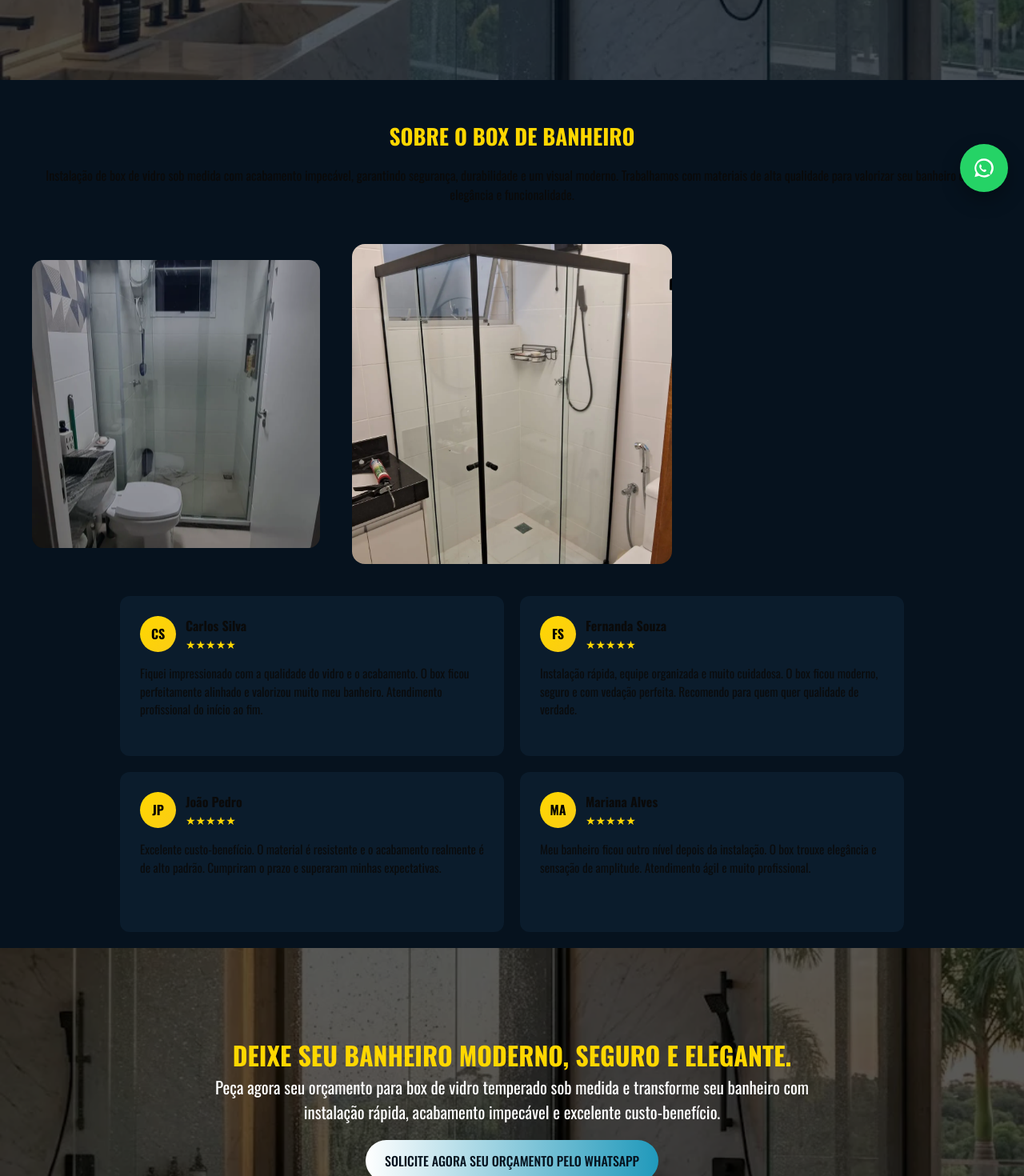
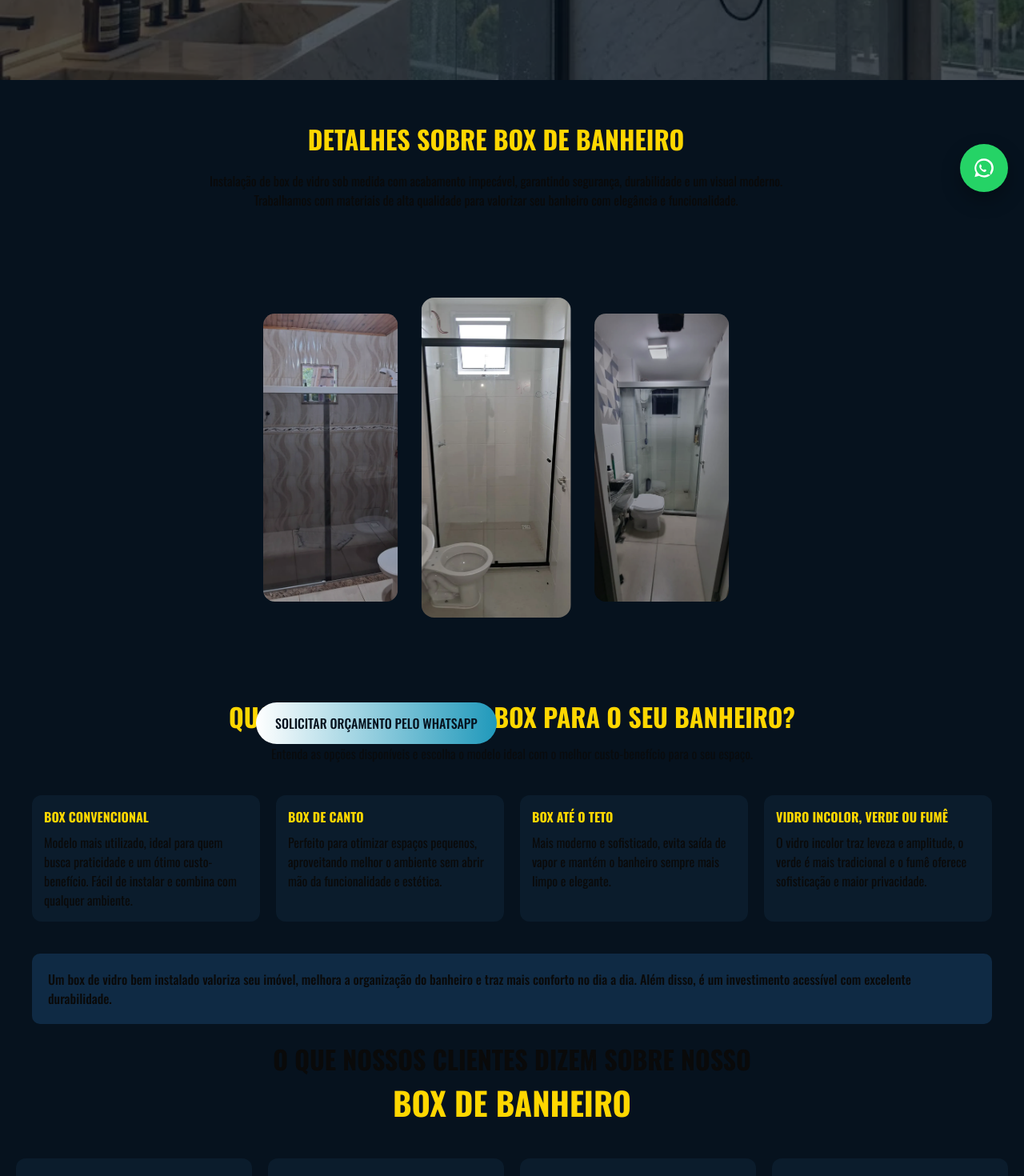
Before and after one commit to ClintindosSites/vidracaria-vidrosa, a Next.js app: page /servicos/box-de-banheiro in a window 1280 px wide. Shown: the part 540-2010 px from the top of the page at 80% size. Built offline with nearby package versions, Linux system fonts and the light colour scheme.

Commit message:
adcionando sessão de custo e beneficios

```diff
--- a/app/globals.css
+++ b/app/globals.css
@@ -200,7 +200,9 @@ header .contato-btn:hover {
 
   background: linear-gradient(to right, #fff, rgb(32, 153, 187));
 }
-
+.cta-button.cta-auto {
+  margin: 20px auto;
+}
 .cta-button {
   padding: 14px 24px;
   border-radius: 30px;
@@ -670,6 +672,9 @@ header .contato-btn:hover {
   width: 100%;
 }
 
+.gallery-wrapper .cta-button {
+  margin: 20px auto;
+}
 .slide {
   position: relative;
   width: 100%;
@@ -677,7 +682,7 @@ header .contato-btn:hover {
   border-radius: 16px;
   overflow: hidden;
   transition: 0.4s;
-  transform: scale(0.85);
+  transform: scale(0.8);
   opacity: 0.6;
 }
 
@@ -751,29 +756,38 @@ header .contato-btn:hover {
 }
 .details-text h2 {
   color: gold;
-  font-size: 1.7rem;
+  font-size: 2rem;
   font-weight: 700;
   text-transform: uppercase;
 }
 .reviews {
-  display: flex;
-  flex-wrap: wrap;
+  display: grid;
   gap: 20px;
-  justify-content: center;
   margin-top: 40px;
+
+  grid-template-columns: repeat(auto-fit, minmax(280px, 1fr));
+}
+.review-title {
+  font-weight: 700;
+  text-transform: uppercase;
+  font-size: 2rem;
+  text-align: center;
+}
+.review-title span {
+  color: gold;
+  font-size: 2.5rem;
 }
 
 .review {
   background: #0b1c2c;
   padding: 25px;
   border-radius: 12px;
-  width: 480px;
   min-height: 200px;
   transition: 0.3s ease;
 }
-
 .review:hover {
   transform: translateY(-5px);
+  box-shadow: 0 10px 30px rgba(0, 0, 0, 0.3);
 }
 
 .review-header {
@@ -805,6 +819,89 @@ header .contato-btn:hover {
   opacity: 0.9;
   line-height: 1.5;
 }
+.benefits-title h2 {
+  font-size: 2rem;
+  color: gold;
+  text-transform: uppercase;
+  font-weight: 700;
+}
+.benefits-title {
+  text-align: center;
+}
+.service-benefits {
+  padding: 0;
+  background: transparent;
+  text-align: left;
+}
+
+.service-benefits .subtitle {
+  margin: 10px auto 40px;
+  opacity: 0.8;
+}
+
+.benefits-grid {
+  display: grid;
+  gap: 20px;
+  grid-template-columns: repeat(auto-fit, minmax(280px, 1fr));
+  justify-content: center;
+}
+
+.benefit-card {
+  background: #0b1c2c;
+  padding: 15px;
+  border-radius: 12px;
+  text-align: left;
+  transition: 0.3s;
+  display: flex;
+  flex-direction: column;
+  gap: 0.5rem;
+}
+
+.benefit-card:hover {
+  transform: translateY(-5px);
+}
+.benefit-card h3 {
+  color: gold;
+  font-weight: 700;
+  font-size: 1rem;
+  text-transform: uppercase;
+}
+.benefits-highlight {
+  margin-top: 40px;
+  background: #0f2a44;
+  padding: 20px;
+  border-radius: 10px;
+  font-weight: 500;
+}
+.details-grid {
+  display: flex;
+  flex-direction: column;
+  gap: 60px;
+  align-items: center;
+  max-width: 1200px;
+}
+
+@media (min-width: 1024px) {
+}
+.details-text {
+  max-width: 768px;
+}
+
+.details-gallery {
+  max-width: 600px;
+  width: 100%;
+  height: 520px; /* 👈 ESSENCIAL */
+  position: relative;
+}
+.gallery-wrapper {
+  width: 100%;
+  height: 100%;
+}
+
+.swiper {
+  height: 100%;
+}
+
 /* RESPONSIVO */
 @media (max-width: 1020px) {
   .menu {
@@ -879,6 +976,15 @@ header .contato-btn:hover {
   .cta-benefits {
     flex-direction: column;
   }
+  .benefits-grid {
+    grid-template-columns: repeat(2, 1fr);
+  }
+  .service-benefits {
+    padding: 0;
+  }
+  .details-grid {
+    padding: 0;
+  }
   .servicos-grid {
     display: grid;
     grid-template-columns: repeat(2, 1fr);
@@ -946,6 +1052,18 @@ header .contato-btn:hover {
   .hero-content {
     top: 50px;
   }
+  .benefits-grid {
+    display: flex;
+    flex-direction: column;
+    justify-content: center;
+    align-items: center;
+  }
+  .service-benefits {
+    padding: 0;
+  }
+  .details-grid {
+    padding: 0;
+  }
   .servicos-grid {
     display: flex;
     flex-direction: column;
--- /dev/null
+++ b/app/servicos/components/ServiceBenefits.tsx
@@ -0,0 +1,29 @@
+import Link from "next/link";
+
+export default function ServiceBenefits({ service }: any) {
+  if (!service?.benefits) return null; // 👈 resolve o crash
+
+  return (
+    <section className="service-benefits">
+      <div className="container">
+        <div className="benefits-title">
+          <h2>{service.benefits.title}</h2>
+          <p className="subtitle">{service.benefits.subtitle}</p>
+        </div>
+
+        <div className="benefits-grid">
+          {service.benefits.items.map((item: any, i: number) => (
+            <div key={i} className="benefit-card">
+              <h3>{item.title}</h3>
+              <p>{item.description}</p>
+            </div>
+          ))}
+        </div>
+
+        <div className="benefits-highlight">
+          <p>{service.benefits.highlight}</p>
+        </div>
+      </div>
+    </section>
+  );
+}
--- a/app/servicos/components/ServiceDetails.tsx
+++ b/app/servicos/components/ServiceDetails.tsx
@@ -1,4 +1,6 @@
 import ServiceGallery from "./ServiceGallery";
+import ServiceBenefits from "./ServiceBenefits";
+import { color } from "framer-motion";
 
 interface Review {
   name: string;
@@ -10,19 +12,33 @@ interface Service {
   longDescription: string;
   gallery: string[];
   reviews: Review[];
+  benefits?: any;
 }
 
 export default function ServiceDetails({ service }: { service: Service }) {
   return (
     <section className="service-details">
       <div className="container">
-        <div className="details-text">
-          <h2>Sobre o {service.title}</h2>
-          <p>{service.longDescription}</p>
+        {/* 🔥 GRID PRINCIPAL */}
+        <div className="details-grid">
+          {/* TEXTO + BENEFÍCIOS */}
+          <div className="details-text">
+            <h2>Detalhes sobre {service.title}</h2>
+            <p>{service.longDescription}</p>
+          </div>
+
+          {/* GALERIA */}
+          <div className="details-gallery">
+            <ServiceGallery images={service.gallery} title={service.title} />
+          </div>
         </div>
-
-        <ServiceGallery images={service.gallery} title={service.title} />
-
+        {/* BENEFÍCIOS */}
+        {service.benefits && <ServiceBenefits service={service} />}
+        <h2 className="review-title">
+          O que nossos clientes dizem sobre nosso <br />{" "}
+          <span>{service.title}</span>
+        </h2>
+        {/* ⭐ REVIEWS */}
         <div className="reviews">
           {service.reviews.map((review, index) => {
             const initials = review.name
--- a/app/servicos/components/ServiceGallery.tsx
+++ b/app/servicos/components/ServiceGallery.tsx
@@ -3,6 +3,7 @@
 import Image from "next/image";
 import { Swiper, SwiperSlide } from "swiper/react";
 import "swiper/css";
+import Link from "next/link";
 
 export default function ServiceGallery({ images, title }: any) {
   return (
@@ -28,13 +29,16 @@ export default function ServiceGallery({ images, title }: any) {
                 src={img}
                 alt={title}
                 fill
-                sizes="(max-width: 768px) 100vw, 33vw"
+                sizes="(max-width: 768px) 100vw, 50vw"
                 style={{ objectFit: "cover" }}
               />
             </div>
           </SwiperSlide>
         ))}
       </Swiper>
+      <Link className="cta-button cta-auto" href={"https://wa.me/"}>
+        Solicitar Orçamento pelo WhatsApp
+      </Link>
     </div>
   );
 }
--- a/data/services.ts
+++ b/data/services.ts
@@ -16,6 +16,9 @@ export const services = [
       "/images/box/box-1.webp",
       "/images/box/box-2.webp",
       "/images/box/box-3.webp",
+      "/images/box/box-4.webp",
+      "/images/box/box-5.webp",
+      "/images/box/box-6.webp",
     ],
 
     longDescription:
@@ -39,6 +42,37 @@ export const services = [
         text: "Meu banheiro ficou outro nível depois da instalação. O box trouxe elegância e sensação de amplitude. Atendimento ágil e muito profissional.",
       },
     ],
+    benefits: {
+      title: "Qual o melhor tipo de box para o seu banheiro?",
+      subtitle:
+        "Entenda as opções disponíveis e escolha o modelo ideal com o melhor custo-benefício para o seu espaço.",
+
+      items: [
+        {
+          title: "Box Convencional",
+          description:
+            "Modelo mais utilizado, ideal para quem busca praticidade e um ótimo custo-benefício. Fácil de instalar e combina com qualquer ambiente.",
+        },
+        {
+          title: "Box de Canto",
+          description:
+            "Perfeito para otimizar espaços pequenos, aproveitando melhor o ambiente sem abrir mão da funcionalidade e estética.",
+        },
+        {
+          title: "Box até o Teto",
+          description:
+            "Mais moderno e sofisticado, evita saída de vapor e mantém o banheiro sempre mais limpo e elegante.",
+        },
+        {
+          title: "Vidro Incolor, Verde ou Fumê",
+          description:
+            "O vidro incolor traz leveza e amplitude, o verde é mais tradicional e o fumê oferece sofisticação e maior privacidade.",
+        },
+      ],
+
+      highlight:
+        "Um box de vidro bem instalado valoriza seu imóvel, melhora a organização do banheiro e traz mais conforto no dia a dia. Além disso, é um investimento acessível com excelente durabilidade.",
+    },
   },
 
   {
```
